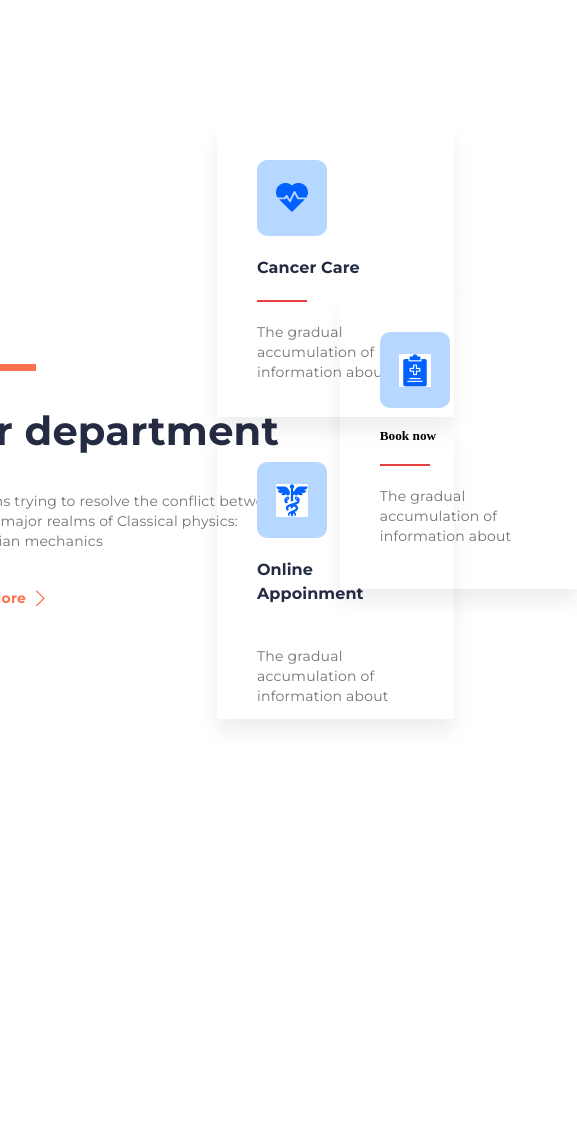
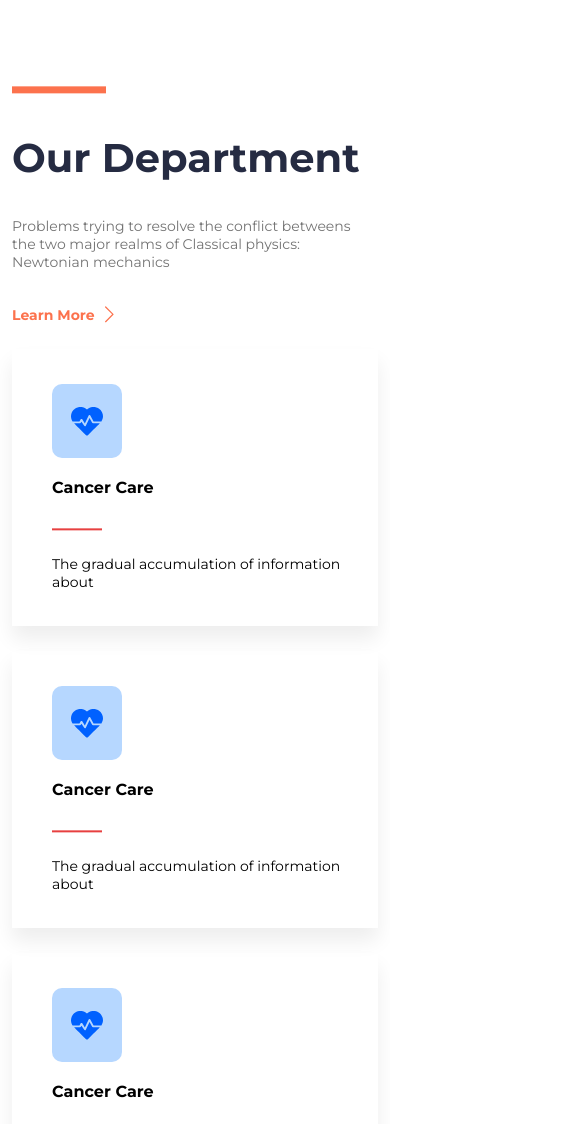
Before and after one commit to vishnududi-511/department, a plain HTML site: page index.html in a window 390 px wide. Shown: the top 1124 px of the page, 577 px wide, since content can reach past the window. Before the commit the page ends 844 px from the top, so only its background shows below. Drawn offline with Linux system fonts and the light colour scheme.

Commit message:
made responsive

```diff
--- a/assets/css/style.css
+++ b/assets/css/style.css
@@ -8,18 +8,33 @@
 
 section {
     height: 100vh;
-    display: flex;
-    align-items: center;
-    justify-content: center;
 }
 
+.pt-80 {
+    padding-top: 80px;
+}
+
+.pb-40 {
+    padding-bottom: 40px;
+}
+
+.gap-10 {
+    gap: 10px;
+}
 
 .d-flex {
     display: flex;
+}
+
+.align-center {
+    align-items: center;
+}
+
+.justi-center {
     justify-content: center;
-    align-items: center;
 
 }
+
 
 .container {
     max-width: 1140px;
@@ -52,167 +67,96 @@ section {
 }
 
 
-.box-1 {
-    display: flex;
-    width: 507px;
-    flex-direction: column;
-    align-items: flex-start;
-    gap: 35px;
-    height: 246px;
-    margin-top: 130px;
+h2 {
+    font-family: 'Montserrat', sans-serif;
+    color: #252B42;
+    font-size: 40px;
+    font-weight: 700;
+    text-align: left;
+    padding-top: 35px;
+    padding-bottom: 35px;
 }
 
-.box-3 {
-    width: 237px;
-    height: 292px;
-    gap: 20px;
-    display: flex;
-    flex-direction: column;
-    align-items: flex-start;
-    padding: 35px 40px;
-    gap: 20px;
-    box-shadow: 0px 13px 19px 0px rgba(0, 0, 0, 0.07);
-    height: 292px;
-    margin: 10px;
-}
-
-.box-3a {
-    width: 237px;
-    height: 292px;
-    gap: 20px;
-    display: flex;
-    flex-direction: column;
-    align-items: flex-start;
-    padding: 35px 40px;
-    gap: 20px;
-    box-shadow: 0px 13px 19px 0px rgba(0, 0, 0, 0.07);
-    height: 292px;
-    margin: 10px;
-}
-
-.box-4 {
-    width: 237px;
-    height: 292px;
-    gap: 20px;
-    display: flex;
-    align-items: flex-start;
-    flex-direction: column;
-    padding: 35px 40px;
-    gap: 20px;
-    box-shadow: 0px 13px 19px 0px rgba(0, 0, 0, 0.07);
-    height: 292px;
-}
-
-.line-1 {
-    width: 94px;
-    height: 7px;
-    background: #FC724D;
-}
-
-.od-1 {
-    color: #252B42;
-    font-family: Montserrat;
-    font-size: 40px;
-    font-style: normal;
-    font-weight: 700;
-    line-height: 50px;
-    letter-spacing: 0.2px;
-}
-
-.para-1 {
+.problems {
     color: #737373;
-    font-family: Montserrat;
+    font-family: 'Montserrat', sans-serif;
     font-size: 14px;
-    font-style: normal;
     font-weight: 400;
-    line-height: 20px;
-    letter-spacing: 0.2px;
-    width: 351px;
-    height: 60px
+    text-align: left;
+    max-width: 351px;
+    padding-bottom: 35px;
 }
 
 .learn {
-    color: var(--primary-text-color, #FC724D);
-
-    font-family: Montserrat;
+    color: #FC724D;
+    font-family: 'Montserrat', sans-serif;
     font-size: 14px;
-    font-style: normal;
     font-weight: 700;
-    line-height: 24px;
-
-    letter-spacing: 0.2px;
+    text-align: left;
 }
 
-.arrow {
-    width: 9px;
-    height: 16px;
-    margin-left: 10px;
+.icon {
+    display: flex;
+    align-items: center;
+    justify-content: center;
+    background: #B6D7FF;
+    padding: 22px 19px 22px 19px;
+    max-width: 70px;
+    border-radius: 10px;
 }
 
-.button {
-    width: 70px;
-    height: 76px;
-    display: fle;
-    padding: 22px 19px;
-    flex-direction: colum;
-    align-items: flex-start;
-    gap: 10px;
-    border-radius: 10px;
-    background: #B6D7FF;
+h5 {
+    font-family: 'Montserrat', sans-serif;
+    font-size: 16px;
+    font-weight: 700;
+    text-align: left;
+    padding-top: 20px;
+    padding-bottom: 20px;
 }
 
-.or-line {
-    width: 50px;
-    height: 2px;
-    background: var(--danger-color, #E74040);
+.info {
+    font-family: 'Montserrat', sans-serif;
+    font-size: 14px;
+    font-weight: 400;
+    text-align: left;
+    max-width: 132px;
+    padding-top: 20px;
 }
 
-.cancer {
-    color: #252B42;
-    font-family: Montserrat;
-    font-size: 16px;
-    font-style: normal;
-    font-weight: 700;
-    line-height: 24px;
-    width: 157px;
-    letter-spacing: 0.1px;
+.box-2 {
+    max-width: 100%;
+    box-shadow: 0px 13px 19px 0px #00000012;
+    padding: 35px 30px 35px 40px;
 }
 
-.online {
-    color: #252B42;
-    font-family: Montserrat;
-    font-size: 16px;
-    font-style: normal;
-    font-weight: 700;
-    line-height: 24px;
-    width: 157px;
-    letter-spacing: 0.1px;
+@media (max-width:992px) {
+    .col-12-lg {
+        width: 100%;
+        padding-left: 12px;
+        padding-right: 12px;
+    }
+
+    .info {
+        max-width: 100%;
+    }
+
+    .box-2 {
+        margin-top: 25px
+    }
+
+    section {
+        height: auto;
+    }
 }
 
-.book {
-    color: #252B42;
-    font-family: Montserrat;
-    font-size: 16px;
-    font-style: normal;
-    font-weight: 700;
-    line-height: 24px;
-    width: 157px;
-    letter-spacing: 0.1px;
+@media (max-width:576px) {
+    .col-12-sm {
+        width: 100%;
+        padding-left: 12px;
+        padding-right: 12px;
+    }
+
+    section {
+        height: auto;
+    }
 }
-
-.para-2 {
-    color: #737373;
-    font-family: Montserrat;
-    font-size: 14px;
-    font-style: normal;
-    font-weight: 400;
-    line-height: 20px;
-    letter-spacing: 0.2px;
-}
-.pt-2 {
-    padding-top: 182px;
-}
-
-.pd-1 {
-    padding-right: 60px;
-}
--- a/index.html
+++ b/index.html
@@ -4,48 +4,46 @@
 <head>
     <meta charset="UTF-8">
     <meta name="viewport" content="width=device-width, initial-scale=1.0">
-    <title>Document</title>
+    <title>1/3 layout3</title>
     <link rel="stylesheet" href="./assets/css/style.css">
 </head>
 
 <body>
-    <section>
+    <section class="pt-80 pb-40">
         <div class="container">
-            <div class="row d-flex">
-                <div class="col-6 COL-12-MD col-6-sm">
-                    <div class="box-1">
-                        <div class="line-1"></div>
-                        <h2 class="od-1">our department</h2>
-                        <p class="para-1">Problems trying to resolve the conflict between
+            <div class="row align-center justi-center ">
+                <div class="col-6 col-12-lg">
+                    <div class="box">
+                        <div>
+                            <svg width="94" height="8" viewBox="0 0 94 8" fill="none"
+                                xmlns="http://www.w3.org/2000/svg">
+                                <rect y="0.352539" width="94" height="7" fill="#FC724D" />
+                            </svg>
+                        </div>
+                        <h2>Our Department</h2>
+                        <p class="problems">Problems trying to resolve the conflict betweens
                             the two major realms of Classical physics:
                             Newtonian mechanics</p>
-                        <div class="d-flex">
-                            <h6 class="learn">Learn More</h6>
-                            <span class="arrow"><svg xmlns="http://www.w3.org/2000/svg" width="9" height="17"
-                                    viewBox="0 0 9 17" -->
-                                    fill="none">
-                                    <g clip-path="url(#clip0_34717_11630)">
-                                        <path fill-rule="evenodd" clip-rule="evenodd"
-                                            d="M0.180771 0.53331C0.237928 0.476008 0.305828 0.430546 0.380583 0.399526C0.455337 0.368506 0.535477 0.352539 0.616412 0.352539C0.697347 0.352539 0.777487 0.368506 0.852241 0.399526C0.926996 0.430546 0.994896 0.476008 1.05205 0.53331L8.4358 7.91706C8.4931 7.97422 8.53857 8.04212 8.56959 8.11687C8.60061 8.19163 8.61657 8.27177 8.61657 8.3527C8.61657 8.43363 8.60061 8.51377 8.56959 8.58853C8.53857 8.66328 8.4931 8.73118 8.4358 8.78834L1.05205 16.1721C0.936514 16.2876 0.779809 16.3525 0.616412 16.3525C0.453015 16.3525 0.29631 16.2876 0.180771 16.1721C0.0652316 16.0566 0.000322157 15.8998 0.000322157 15.7364C0.000322157 15.5731 0.0652316 15.4163 0.180771 15.3008L7.13011 8.3527L0.180771 1.40459C0.123469 1.34744 0.078006 1.27954 0.0469863 1.20478C0.0159666 1.13003 0 1.04989 0 0.968951C0 0.888017 0.0159666 0.807877 0.0469863 0.733122C0.078006 0.658368 0.123469 0.590467 0.180771 0.53331Z"
-                                            fill="#FC724D" />
-                                    </g>
-                                    <defs>
-                                        <clipPath id="clip0_34717_11630">
-                                            <rect width="9" height="16" fill="white"
-                                                transform="translate(0 0.352539)" />
-                                        </clipPath>
-                                    </defs>
-                                </svg></span>
+                        <div class="d-flex gap-10">
+                            <p class="learn">Learn More</p>
+                            <svg width="9" height="17" viewBox="0 0 9 17" fill="none"
+                                xmlns="http://www.w3.org/2000/svg">
+                                <path fill-rule="evenodd" clip-rule="evenodd"
+                                    d="M0.180771 0.53331C0.237928 0.476008 0.305828 0.430546 0.380583 0.399526C0.455337 0.368506 0.535477 0.352539 0.616412 0.352539C0.697347 0.352539 0.777487 0.368506 0.852241 0.399526C0.926996 0.430546 0.994896 0.476008 1.05205 0.53331L8.4358 7.91706C8.4931 7.97422 8.53857 8.04212 8.56959 8.11687C8.60061 8.19163 8.61657 8.27177 8.61657 8.3527C8.61657 8.43363 8.60061 8.51377 8.56959 8.58853C8.53857 8.66328 8.4931 8.73118 8.4358 8.78834L1.05205 16.1721C0.936514 16.2876 0.779809 16.3525 0.616412 16.3525C0.453015 16.3525 0.29631 16.2876 0.180771 16.1721C0.0652316 16.0566 0.000322157 15.8998 0.000322157 15.7364C0.000322157 15.5731 0.0652316 15.4163 0.180771 15.3008L7.13011 8.3527L0.180771 1.40459C0.123469 1.34744 0.078006 1.27954 0.0469863 1.20478C0.0159666 1.13003 0 1.04989 0 0.968951C0 0.888017 0.0159666 0.807877 0.0469863 0.733122C0.078006 0.658368 0.123469 0.590467 0.180771 0.53331Z"
+                                    fill="#FC724D" />
+
+                            </svg>
                         </div>
                     </div>
+
                 </div>
-                <div class="col-6  COL-12-MD col-6-sm">
-                    <div class="row">
-                        <div class="col-6">
-                            <div class="box-3">
-                                <div class="button">
-                                    <svg xmlns="http://www.w3.org/2000/svg" width="32" height="30" viewBox="0 0 32 30"
-                                        fill="none">
+                <div class="col-6 col-12-lg">
+                    <div class="row align-center justi-center ">
+                        <div class="col-6 col-12-sm">
+                            <div class="box-2">
+                                <span class="icon">
+                                    <svg width="32" height="30" viewBox="0 0 32 30" fill="none"
+                                        xmlns="http://www.w3.org/2000/svg">
                                         <g clip-path="url(#clip0_34717_11638)">
                                             <path
                                                 d="M15.9909 3.57054C9.01587 -2.53012 0.14723 2.83009 0.00180337 10.0967C-0.0352563 11.9486 0.499328 13.7526 1.56343 15.4156H8.46066L9.68744 13.3709C10.0437 12.7773 10.9057 12.7581 11.2821 13.35L13.8705 17.4174L17.6435 9.45228C17.9726 8.75727 18.9532 8.7352 19.3161 9.40915L22.5503 15.4156H30.4184C36.2468 6.30633 24.7279 -4.07107 15.9909 3.57054Z"
@@ -60,34 +58,76 @@
                                                     transform="translate(0 0.915039)" />
                                             </clipPath>
                                         </defs>
-                                    </svg>
-                                </div>
-                                <h5 class="cancer">Cancer Care</h5>
-                                <p class="or-line"></p>
-                                <p class="para-2">The gradual
+                                    </svg></span>
+                                <h5>Cancer Care</h5>
+                                <svg width="50" height="3" viewBox="0 0 50 3" fill="none"
+                                    xmlns="http://www.w3.org/2000/svg">
+                                    <rect y="0.352539" width="50" height="2" fill="#E74040" />
+                                </svg>
+                                <p class="info">The gradual
                                     accumulation of
                                     information about</p>
+
                             </div>
-                            <div class="box-3a">
-                                <div class="button"><img src="./assets/images/second2.jpg" alt="second" class="img-2">
-                                </div>
-                                <h5 class="online">Online Appoinment</h5>
-                                <div class="or-line"></div>
-                                <p class="para-2">The gradual
+                            <div class="box-2">
+                                <span class="icon">
+                                    <svg width="32" height="30" viewBox="0 0 32 30" fill="none"
+                                        xmlns="http://www.w3.org/2000/svg">
+                                        <g clip-path="url(#clip0_34717_11638)">
+                                            <path
+                                                d="M15.9909 3.57054C9.01587 -2.53012 0.14723 2.83009 0.00180337 10.0967C-0.0352563 11.9486 0.499328 13.7526 1.56343 15.4156H8.46066L9.68744 13.3709C10.0437 12.7773 10.9057 12.7581 11.2821 13.35L13.8705 17.4174L17.6435 9.45228C17.9726 8.75727 18.9532 8.7352 19.3161 9.40915L22.5503 15.4156H30.4184C36.2468 6.30633 24.7279 -4.07107 15.9909 3.57054Z"
+                                                fill="#0061FF" />
+                                            <path
+                                                d="M21.1656 16.7979L18.5448 11.9307L14.8387 19.7544C14.5234 20.4201 13.5961 20.4779 13.2007 19.8564L10.5152 15.6366L9.79574 16.8357C9.62631 17.1181 9.32121 17.2908 8.99192 17.2908H3.04688C3.23324 17.4859 2.24 16.4946 15.3302 29.517C15.6958 29.8808 16.2868 29.8809 16.6525 29.517C29.5412 16.695 28.7498 17.4855 28.9358 17.2908H21.9909C21.646 17.2909 21.329 17.1015 21.1656 16.7979Z"
+                                                fill="#0061FF" />
+                                        </g>
+                                        <defs>
+                                            <clipPath id="clip0_34717_11638">
+                                                <rect width="32" height="28.8744" fill="white"
+                                                    transform="translate(0 0.915039)" />
+                                            </clipPath>
+                                        </defs>
+                                    </svg></span>
+                                <h5>Cancer Care</h5>
+                                <svg width="50" height="3" viewBox="0 0 50 3" fill="none"
+                                    xmlns="http://www.w3.org/2000/svg">
+                                    <rect y="0.352539" width="50" height="2" fill="#E74040" />
+                                </svg>
+                                <p class="info">The gradual
                                     accumulation of
                                     information about</p>
 
                             </div>
                         </div>
-                        <div class="col-6 pt-2">
-                            <div class="box-4  pd-1">
-                                <div class="button"> <img src="./assets/images/third3.jpg" alt="health" class="img-3">
-                                </div>
-                                <h5 class="Book">Book now</h5>
-                                <p class="or-line"></p>
-                                <p class="para-2">The gradual
+                        <div class="col-6 col-12-sm">
+                            <div class="box-2">
+                                <span class="icon">
+                                    <svg width="32" height="30" viewBox="0 0 32 30" fill="none"
+                                        xmlns="http://www.w3.org/2000/svg">
+                                        <g clip-path="url(#clip0_34717_11638)">
+                                            <path
+                                                d="M15.9909 3.57054C9.01587 -2.53012 0.14723 2.83009 0.00180337 10.0967C-0.0352563 11.9486 0.499328 13.7526 1.56343 15.4156H8.46066L9.68744 13.3709C10.0437 12.7773 10.9057 12.7581 11.2821 13.35L13.8705 17.4174L17.6435 9.45228C17.9726 8.75727 18.9532 8.7352 19.3161 9.40915L22.5503 15.4156H30.4184C36.2468 6.30633 24.7279 -4.07107 15.9909 3.57054Z"
+                                                fill="#0061FF" />
+                                            <path
+                                                d="M21.1656 16.7979L18.5448 11.9307L14.8387 19.7544C14.5234 20.4201 13.5961 20.4779 13.2007 19.8564L10.5152 15.6366L9.79574 16.8357C9.62631 17.1181 9.32121 17.2908 8.99192 17.2908H3.04688C3.23324 17.4859 2.24 16.4946 15.3302 29.517C15.6958 29.8808 16.2868 29.8809 16.6525 29.517C29.5412 16.695 28.7498 17.4855 28.9358 17.2908H21.9909C21.646 17.2909 21.329 17.1015 21.1656 16.7979Z"
+                                                fill="#0061FF" />
+                                        </g>
+                                        <defs>
+                                            <clipPath id="clip0_34717_11638">
+                                                <rect width="32" height="28.8744" fill="white"
+                                                    transform="translate(0 0.915039)" />
+                                            </clipPath>
+                                        </defs>
+                                    </svg></span>
+                                <h5>Cancer Care</h5>
+                                <svg width="50" height="3" viewBox="0 0 50 3" fill="none"
+                                    xmlns="http://www.w3.org/2000/svg">
+                                    <rect y="0.352539" width="50" height="2" fill="#E74040" />
+                                </svg>
+                                <p class="info">The gradual
                                     accumulation of
                                     information about</p>
+
                             </div>
                         </div>
                     </div>
@@ -95,6 +135,7 @@
 
             </div>
         </div>
+        </div>
     </section>
 
 </body>
```
Also changed, not shown: assets/images/first.jpg (deleted), assets/images/first1.jpg (deleted), assets/images/second.jpg (deleted), assets/images/second2.jpg (deleted), assets/images/third.jpg (deleted), assets/images/third3.jpg (deleted).
